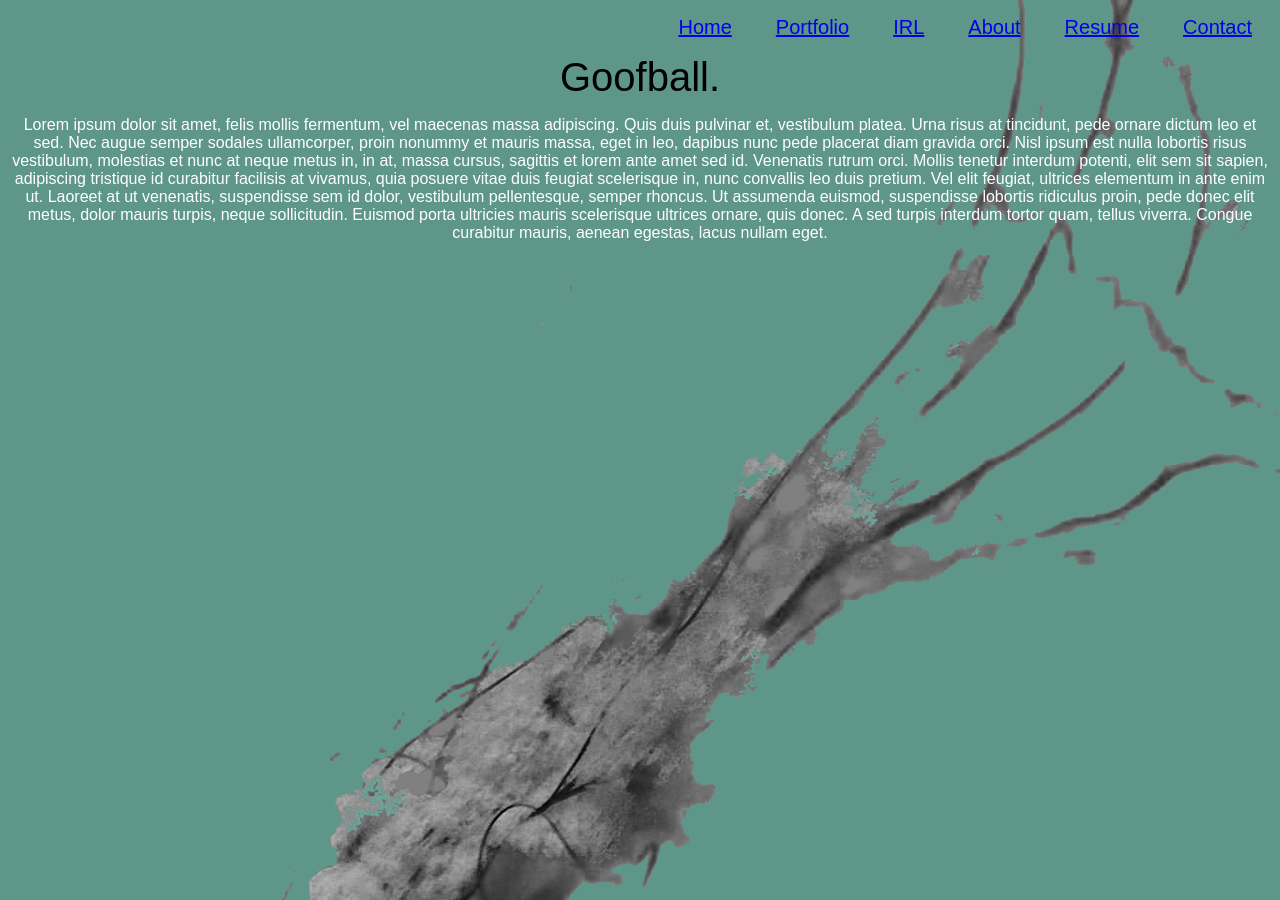
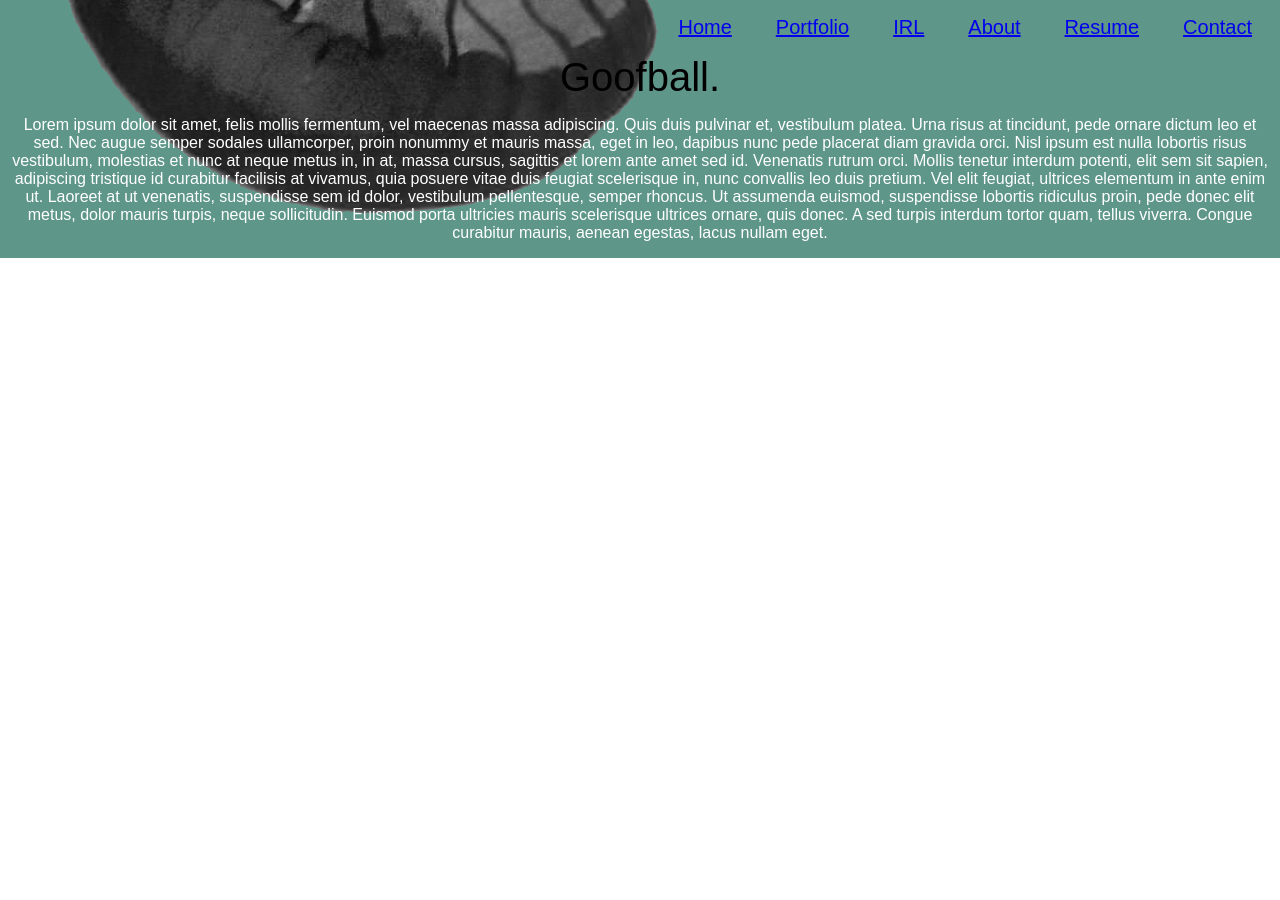
Before and after one commit to ZachAgostine/ZachAgostine.github.io, a Jekyll site: the page index.html, which Jekyll copies as it is, in a window 1280 px wide. Built offline with Jekyll 4.4.1, drawn with Linux system fonts in a browser that asks for light colours.

Commit message:
Update main.css

```diff
--- a/css/main.css
+++ b/css/main.css
@@ -30,6 +30,8 @@ p {
 
 body {
 	background-image: url("/GreenJelly1920.jpg");
+	background-position: bottom left;
+	background-repeat: no-repeat;
 }
 
 ul {
```
